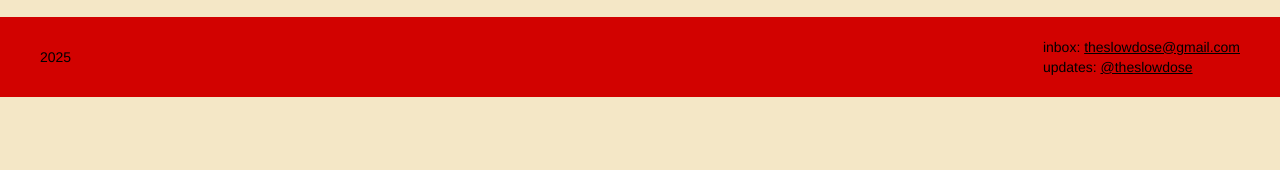
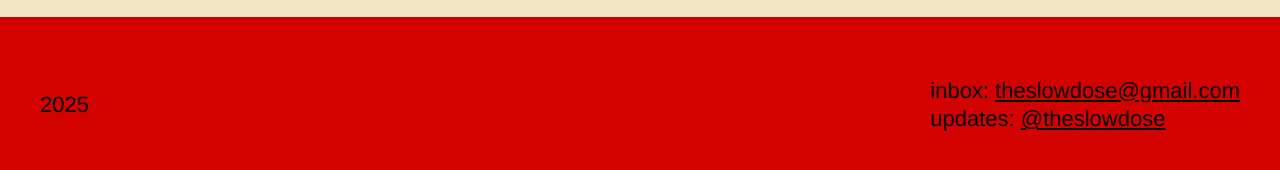
Before and after one commit to sarahessed/the-slow-dose, a plain HTML site: page index.html in a window 1280 px wide. Shown: the part 3537-3707 px from the top of the page. Before the commit the page ends 3634 px from the top, so only its background shows below. Drawn offline with Linux system fonts and the light colour scheme; a web font is replaced by a local one.

Commit message:
Update styles.css

```diff
--- a/styles.css
+++ b/styles.css
@@ -259,16 +259,15 @@ footer {
   display: flex;
   justify-content: space-between;
   align-items: center;
-  padding: 20px 40px;
-  font-size: 14px;
+
+  padding: 60px 40px;
+  font-size: 22px;
+  line-height: 1.3;
+
   width: 100%;
   box-sizing: border-box;
 }
 
-footer a {
-  color: #000;
-  text-decoration: underline;
-}
 
 /* =========================
    MEDIA QUERIES
```
